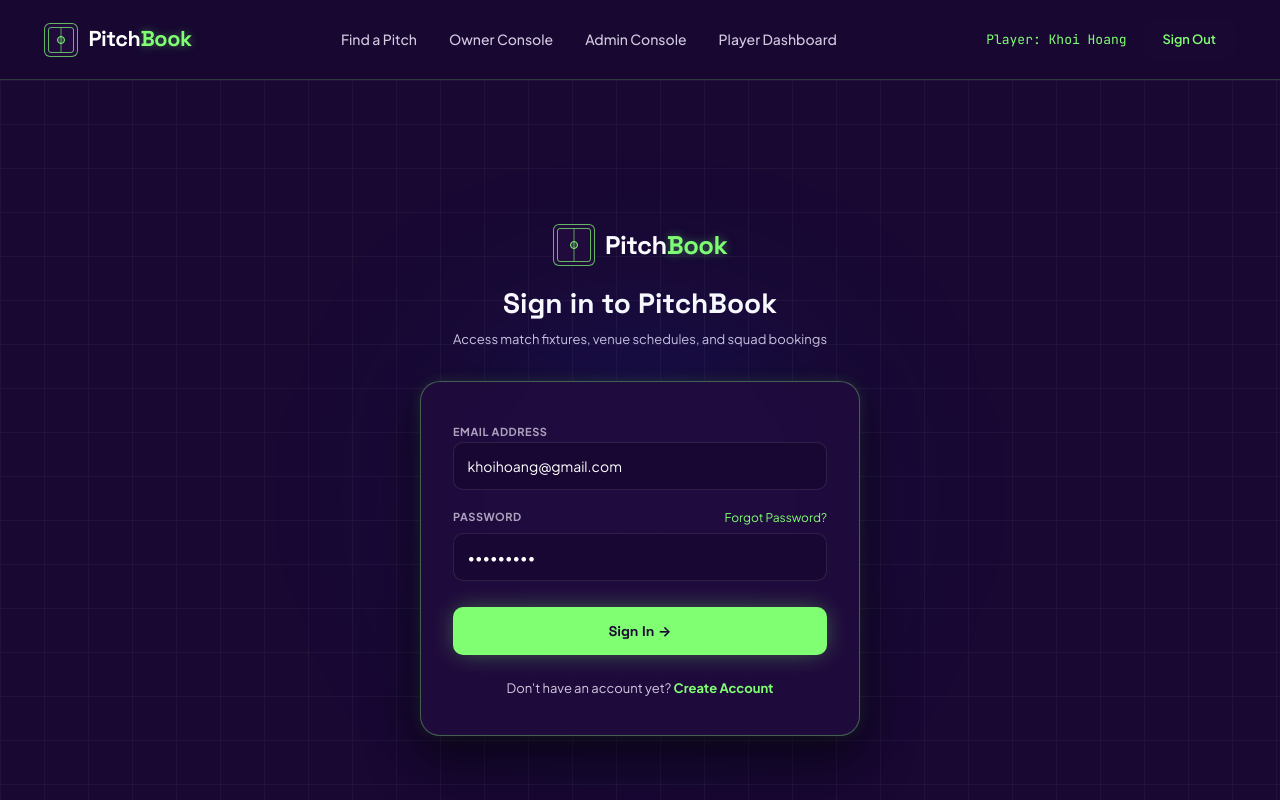
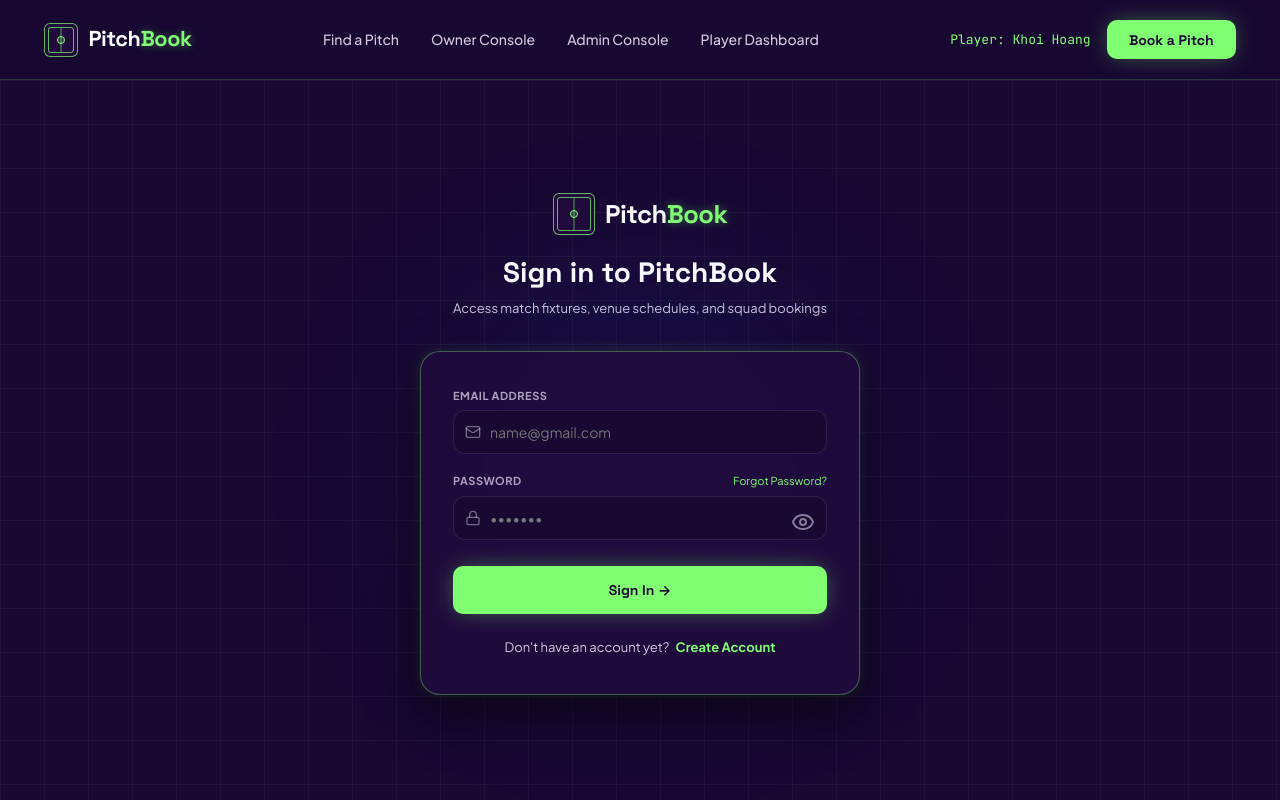
Before and after one commit to khoihoag/booking-system, a React (Vite) app in the folder frontend/: page /signin in a window 1280 px wide. Shown: the top 800 px of the page. Built offline with nearby package versions, Linux system fonts and the light colour scheme.

Commit message:
input email & password

```diff
--- a/frontend/package.json
+++ b/frontend/package.json
@@ -10,6 +10,7 @@
     "preview": "vite preview"
   },
   "dependencies": {
+    "lucide-react": "^1.57.0",
     "react": "^19.2.8",
     "react-dom": "^19.2.8",
     "react-router-dom": "^7.18.4"
--- a/frontend/src/App.jsx
+++ b/frontend/src/App.jsx
@@ -12,8 +12,6 @@ import AdminDashboard from './components/dashboard/AdminDashboard'
 import Discovery from './components/discovery/Discovery'
 import PitchDetails from './components/pitch/PitchDetails'
 import PitchLogo from './components/common/PitchLogo'
-
-
 
 
 
--- a/frontend/src/common.css
+++ b/frontend/src/common.css
@@ -284,6 +284,7 @@ button, input, select, textarea {
   transition: border-color 0.2s ease;
 }
 
+
 .form-input:focus, .form-select:focus {
   border-color: var(--color-neon-primary);
 }
--- a/frontend/src/components/auth/SignIn.jsx
+++ b/frontend/src/components/auth/SignIn.jsx
@@ -1,13 +1,22 @@
-import './SignInPage.css'
+import "./SignInPage.css";
+import { Link } from "react-router-dom";
+import { Eye, EyeOff, Lock, Mail, ArrowRight } from "lucide-react";
+import { useState } from "react";
 
 export default function SignIn() {
+  const [showPassword, setShowPassword] = useState(false);
+  const [password, setPassword] = useState("");
+
   return (
-        <div className='bg-grid-cyber'>
+    <div className="bg-grid-cyber">
       <div className="auth-wrapper">
         <div className="auth-glow"></div>
 
         <div className="auth-header">
-                <a href="index.html" className="brand-logo">
+          <a
+            href="index.html"
+            className="brand-logo"
+          >
             <div className="brand-emblem">
               <div className="brand-pitch-mark">
                 <div className="brand-pitch-line"></div>
@@ -15,43 +24,101 @@ export default function SignIn() {
               </div>
             </div>
             <div className="brand-text">
-                        <span>Pitch</span><span className="brand-text-green">Book</span>
+              <span>Pitch</span>
+              <span className="brand-text-green">Book</span>
             </div>
           </a>
-                <h1 className="font-display auth-title">
-                    Sign in to PitchBook
-                </h1>
+          <h1 className="font-display auth-title">Sign in to PitchBook</h1>
           <p className="auth-subtitle">
             Access match fixtures, venue schedules, and squad bookings
           </p>
         </div>
 
         <div className="auth-card">
-                <form className="auth-form" action="user-dashboard.html" method="GET">
-                    <div>
-                        <label className="form-label" for="email">Email Address</label>
-                        <input className="form-input" id="email" type="email" value="khoihoang@gmail.com" required />
+          <form
+            className="auth-form"
+            action="user-dashboard.html"
+            method="GET"
+          >
+            <div className="signin-field-group">
+              <label
+                className="form-label"
+                htmlFor="email"
+              >
+                Email Address
+              </label>
+
+              <div className="signin-input-wrapper">
+                <input
+                  className="signin-input"
+                  placeholder="name@gmail.com"
+                  id="email"
+                  type="email"
+                  required
+                />
+                <Mail className="signin-input-icon" />
+              </div>
             </div>
 
-                    <div>
+            <div className="signin-field-group">
               <div className="form-password-header">
-                        <label className="form-label" for="password">Password</label>
-                        <a href="#" className="form-forgot-link">Forgot Password?</a>
+                <label
+                  className="form-label"
+                  htmlFor="password"
+                >
+                  Password
+                </label>
+                <a
+                  href="#"
+                  className="form-forgot-link signin-forgot-btn"
+                >
+                  Forgot Password?
+                </a>
               </div>
-                        <input className="form-input" id="password" type="password" value="secret123" required />
+              {/* {password} */}
+
+              <div className="signin-input-wrapper">
+                <input
+                  className="signin-input signin-input-password"
+                  type={showPassword ? "text" : "password"}
+                  placeholder="•••••••"
+                  id="password"
+                  required
+                  onChange={(e) => setPassword(e.target.value)}
+                />
+                <Lock className="signin-input-icon" />
+
+                <button
+                  type="button"
+                  className="signin-toggle-pw-btn"
+                  onClick={() => setShowPassword(!showPassword)}
+                >
+                  {showPassword ? <EyeOff /> : <Eye />}
+                </button>
+              </div>
             </div>
 
-                    <button className="btn-primary auth-submit-btn" type="submit">
+            <Link to="/">
+              <button
+                className="btn-primary auth-submit-btn"
+                type="submit"
+              >
                 Sign In &rarr;
               </button>
+            </Link>
           </form>
           <div className="auth-footer-prompt">
             Don't have an account yet?
-                    <a href="signup.html">  Create Account</a>
+            <Link
+              to="/signup"
+              className="signin-footer-link"
+            >
+              {" "}
+              Create Account
+            </Link>
           </div>
         </div>
       </div>
     </div>
-
-    )
+  );
 }
--- a/frontend/src/components/auth/SignInPage.css
+++ b/frontend/src/components/auth/SignInPage.css
@@ -5,7 +5,7 @@
 @import '../../common.css';
 
 .auth-wrapper {
-  min-height: 100vh;
+  min-height: 91vh;
   display: flex;
   flex-direction: column;
   align-items: center;
@@ -151,3 +151,81 @@
   color: var(--color-neon-primary);
   font-weight: 700;
 }
+
+.signin-field-group {
+  display: flex;
+  flex-direction: column;
+}
+
+.signin-input-wrapper {
+  position: relative;
+}
+
+.signin-input {
+  width: 100%;
+  height: 2.75rem;
+  background-color: var(--bg-midnight);
+  border: 1px solid rgba(255, 255, 255, 0.1);
+  border-radius: 0.75rem;
+  padding-left: 2.25rem;
+  padding-right: 0.75rem;
+  font-size: 0.875rem;
+  color: #ffffff;
+  outline: none;
+  transition: border-color 0.2s ease;
+}
+
+.signin-input-password {
+  padding-right: 2.5rem;
+}
+
+.signin-footer-link {
+  color: var(--color-neon-primary);
+  font-weight: 700;
+  background: none;
+  border: none;
+  cursor: pointer;
+  margin-left: 0.25rem;
+}
+
+.signin-footer-link:hover {
+  text-decoration: underline;
+}
+
+
+.signin-forgot-btn {
+  font-size: 0.6875rem;
+  color: var(--color-neon-primary);
+  background: none;
+  border: none;
+  cursor: pointer;
+  padding: 0;
+}
+
+.signin-forgot-btn:hover {
+  text-decoration: underline;
+}
+
+.signin-input-icon {
+  width: 1rem;
+  height: 1rem;
+  color: rgba(210, 201, 224, 0.5);
+  position: absolute;
+  left: 0.75rem;
+  top: 0.875rem;
+  pointer-events: none;
+}
+
+.signin-toggle-pw-btn {
+  position: absolute;
+  right: 0.75rem;
+  top: 0.875rem;
+  background: none;
+  border: none;
+  color: rgba(210, 201, 224, 0.6);
+  cursor: pointer;
+  padding: 0;
+  display: flex;
+  align-items: center;
+  justify-content: center;
+}
--- a/frontend/src/components/common/PitchLogo.jsx
+++ b/frontend/src/components/common/PitchLogo.jsx
@@ -1,4 +1,5 @@
 import './../../common.css'
+import { Link } from 'react-router-dom'
 
 export default function () {
     return (
@@ -10,9 +11,11 @@ export default function () {
                     <div className="brand-pitch-circle"></div>
                 </div>
             </div>
-            <div className="brand-text">
+
+            <Link to="/" className="brand-text">
                 <span className='pitch-text'>Pitch</span><span className="brand-text-green">Book</span>
-            </div>
+            </Link>
+
 
         </div>
     )
--- a/frontend/src/components/home/HeroSection.css
+++ b/frontend/src/components/home/HeroSection.css
@@ -35,7 +35,7 @@
 /* Hero Section */
 .hero-section {
   position: relative;
-  min-height: 88vh;
+  min-height: 91vh;
   display: flex;
   flex-direction: column;
   align-items: center;
--- a/frontend/src/components/home/HeroSection.jsx
+++ b/frontend/src/components/home/HeroSection.jsx
@@ -2,6 +2,7 @@ import './HeroSection.css'
 
 export default function () {
     return (
+        <div className='bg-grid-cyber'>
         <section className="hero-section">
             <div className="hero-glow-blue"></div>
             <div className="hero-glow-green"></div>
@@ -69,5 +70,6 @@ export default function () {
                 </div>
             </div>
         </section>
+        </div>
     )
 }
--- a/frontend/src/components/layout/Navbar.jsx
+++ b/frontend/src/components/layout/Navbar.jsx
@@ -1,7 +1,9 @@
 import './Navbar.css'
 import PitchLogo from '../common/PitchLogo'
+import { Link } from 'react-router-dom'
 
-export default function() {
+
+export default function () {
     return (
         <>
             <header className="navbar">
@@ -19,7 +21,10 @@ export default function() {
                         <span className="nav-user-badge">
                             Player: Khoi Hoang
                         </span>
-                        <a href="signin.html" className="btn-dark nav-signout-btn">Sign Out</a>
+                        <Link to='/discovery'>
+                            <button className='btn-primary'>Book a Pitch</button>
+                        </Link>
+
                     </div>
                 </div>
             </header>
```
Also changed, not shown: frontend/src/components/discovery/Discovery.jsx (+0 -82 lines), 1 other file (tests, documents, lock files or other folders). Lines whose indentation alone changed are shown as unchanged.
